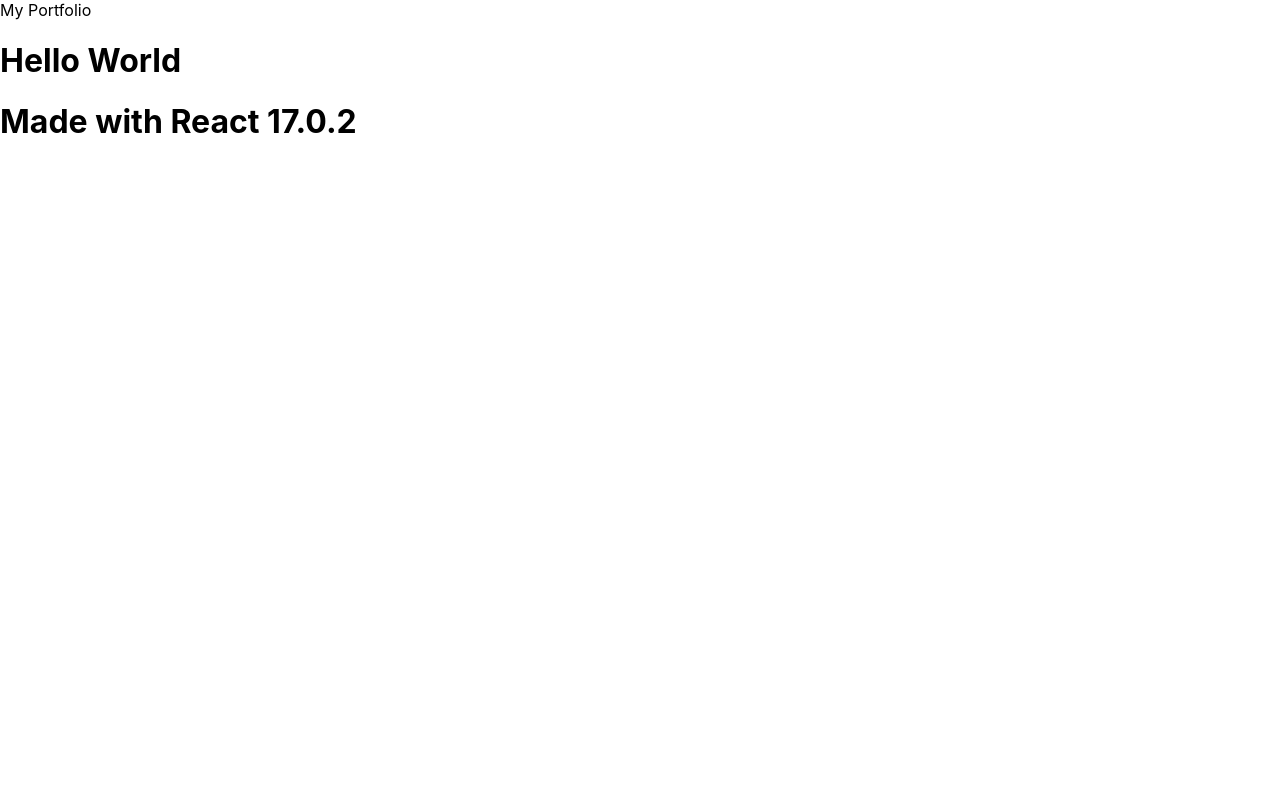
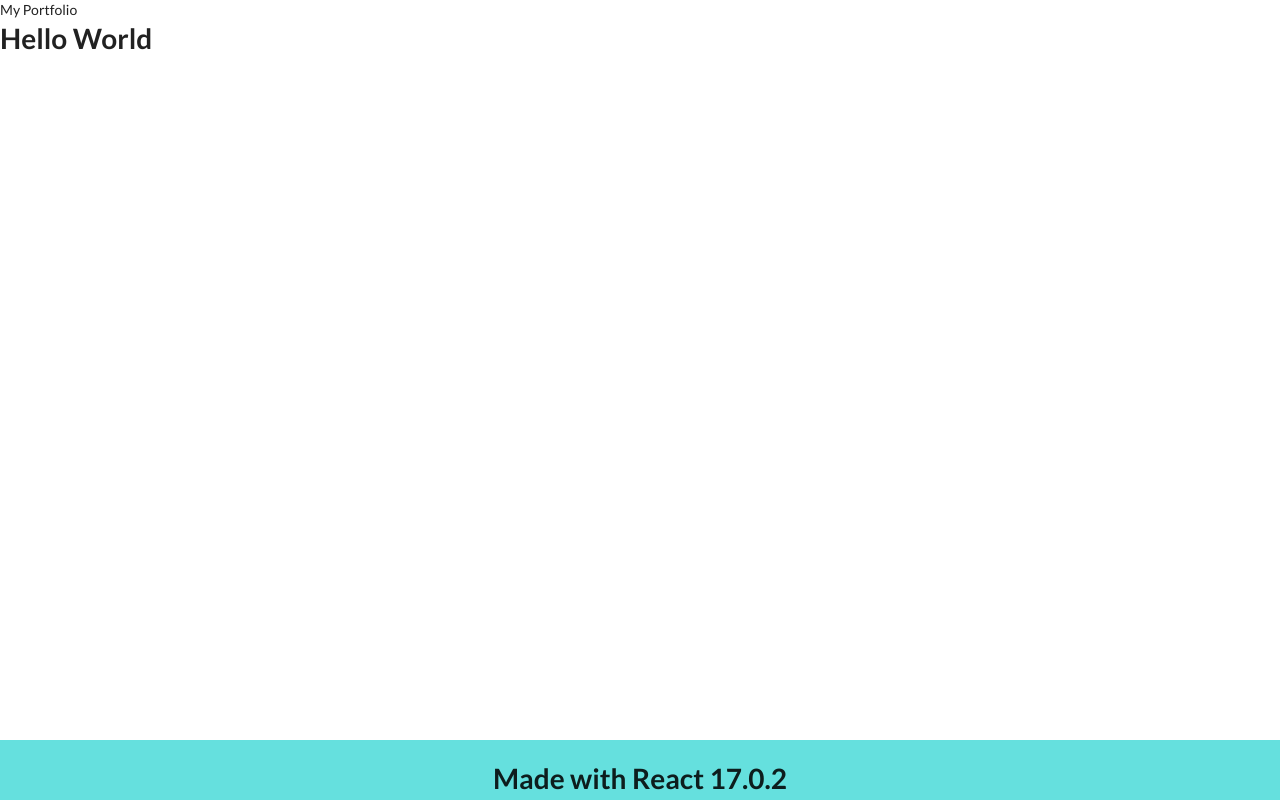
Before and after one commit to FoxyTony/portfolio, a React (Create React App) app: page / in a window 1280 px wide. Built offline with nearby package versions, Linux system fonts and the light colour scheme.

Commit message:
Added some torques styling

```diff
--- a/src/index.css
+++ b/src/index.css
@@ -11,3 +11,20 @@
   font-family: source-code-pro, Menlo, Monaco, Consolas, 'Courier New',
     monospace;
 }
+
+footer {
+  position: absolute;
+  bottom: 0;
+  width: 100%;
+  height: 60px;
+  padding-top: 20px;
+  padding-bottom: 20px;
+  background-color: #65e0de;
+  margin-top: 0;
+  margin-bottom: 0;
+  text-align: center;
+}
+
+.container {
+  margin-top: 4em;
+}
--- a/src/index.js
+++ b/src/index.js
@@ -2,6 +2,7 @@
 import ReactDOM from 'react-dom';
 import './index.css';
 import App from './App';
+import "semantic-ui-css/semantic.min.css";
 
 
 ReactDOM.render(
```
